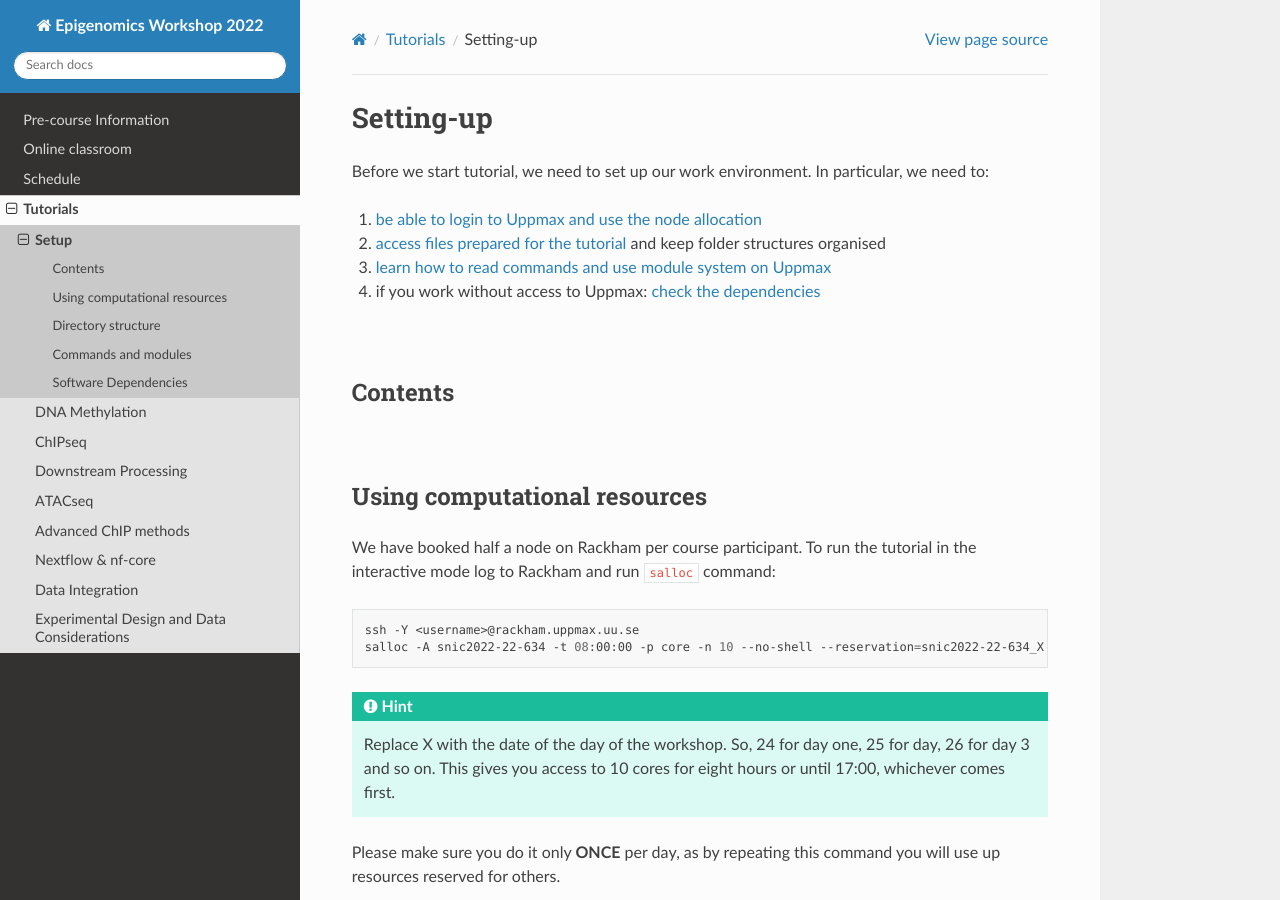
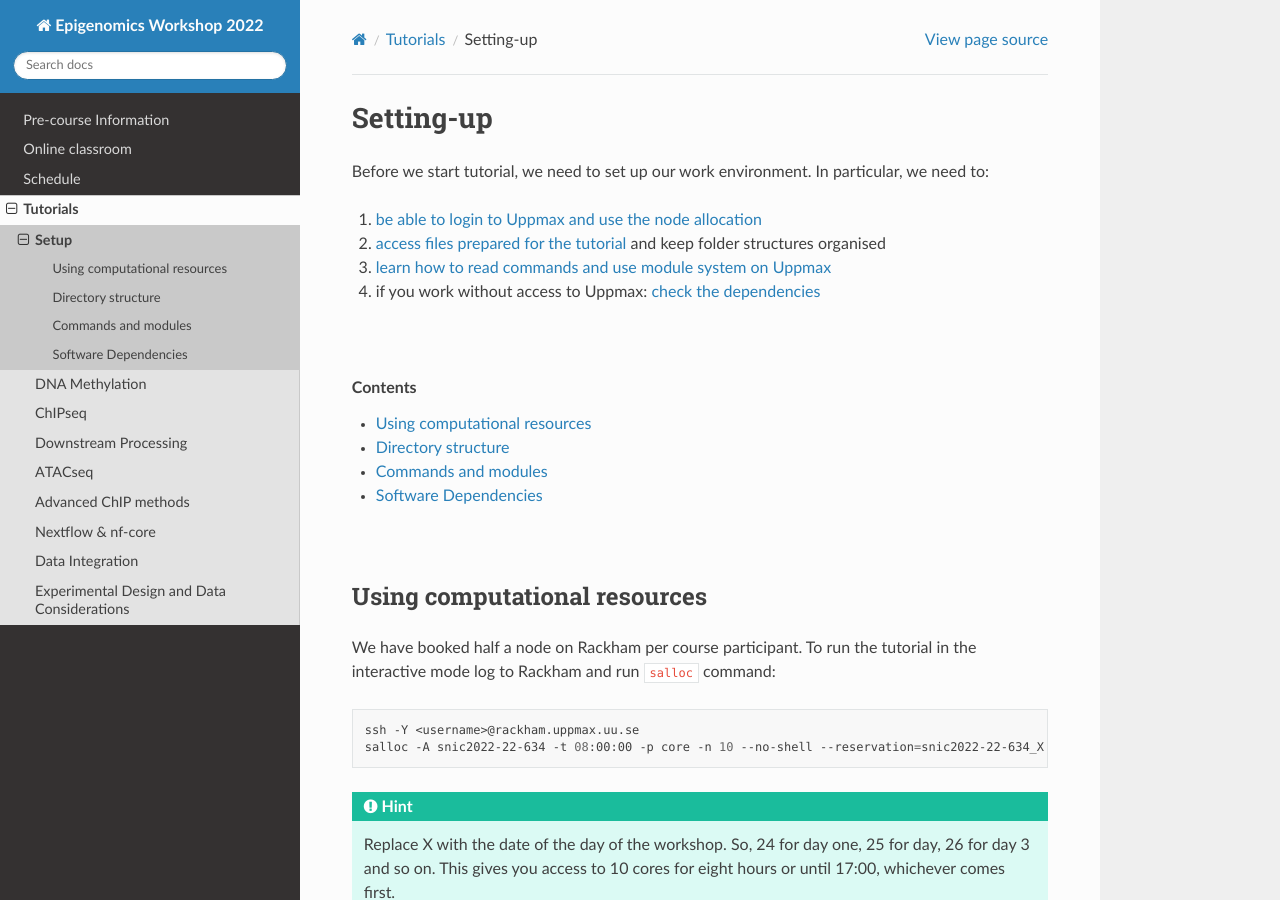
Before and after one commit to NBISweden/workshop-epigenomics-RTDs, a Sphinx documentation site: the page built from docs/content/tutorials/setup/lab-setup.rst, in a window 1280 px wide and 900 px high. Built offline with Sphinx 7.4.7 and the Read the Docs theme 2.0.0, drawn with Linux system fonts in a browser that asks for light colours.

Commit message:
Update lab-setup.rst

```diff
--- a/docs/content/tutorials/setup/lab-setup.rst
+++ b/docs/content/tutorials/setup/lab-setup.rst
@@ -18,10 +18,8 @@ Before we start tutorial, we need to set up our work environment. In particular,
 
 :raw-html:`<br />`
 
-Contents
-============
 
-.. contents::
+.. contents:: Contents
     :local:
 
 
```
